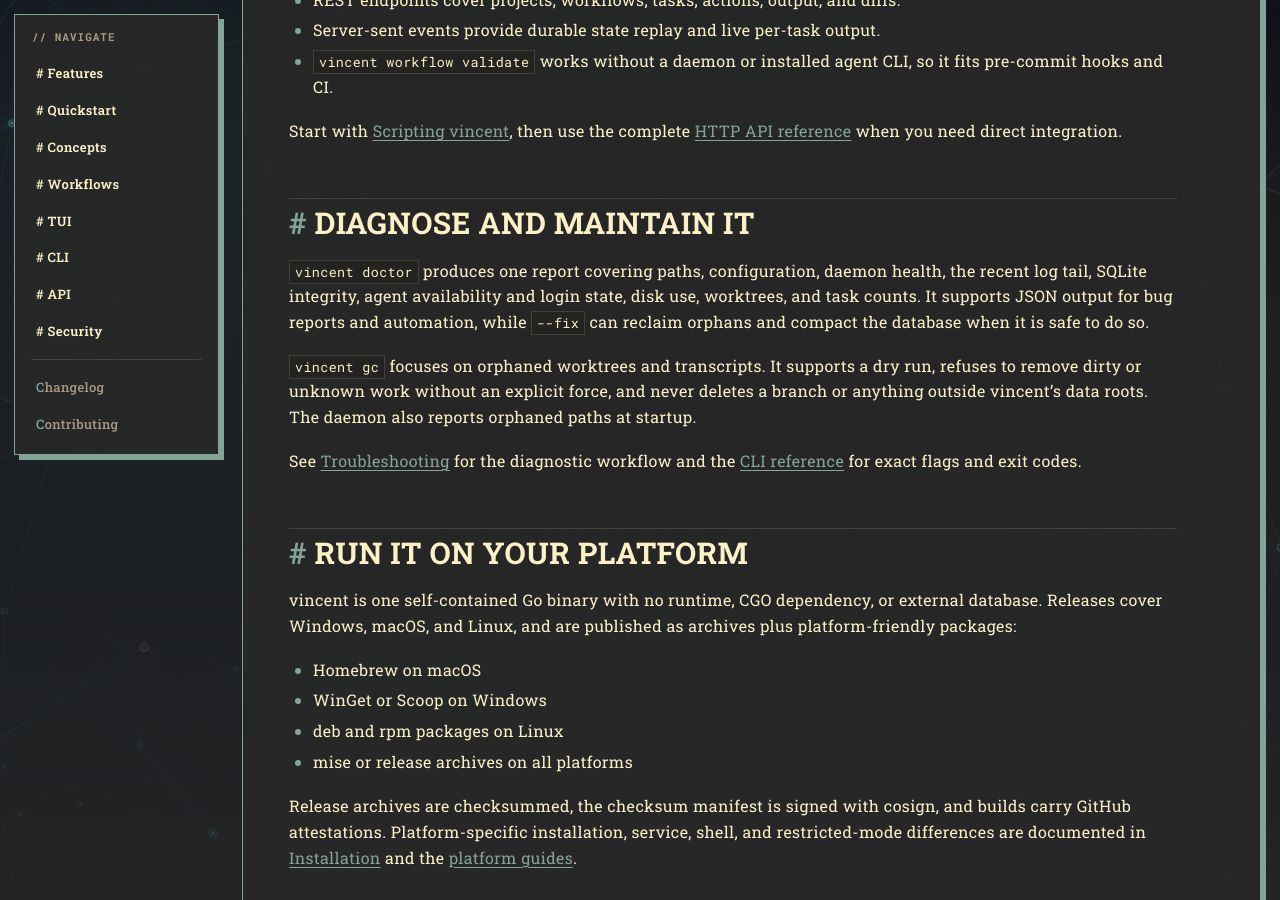
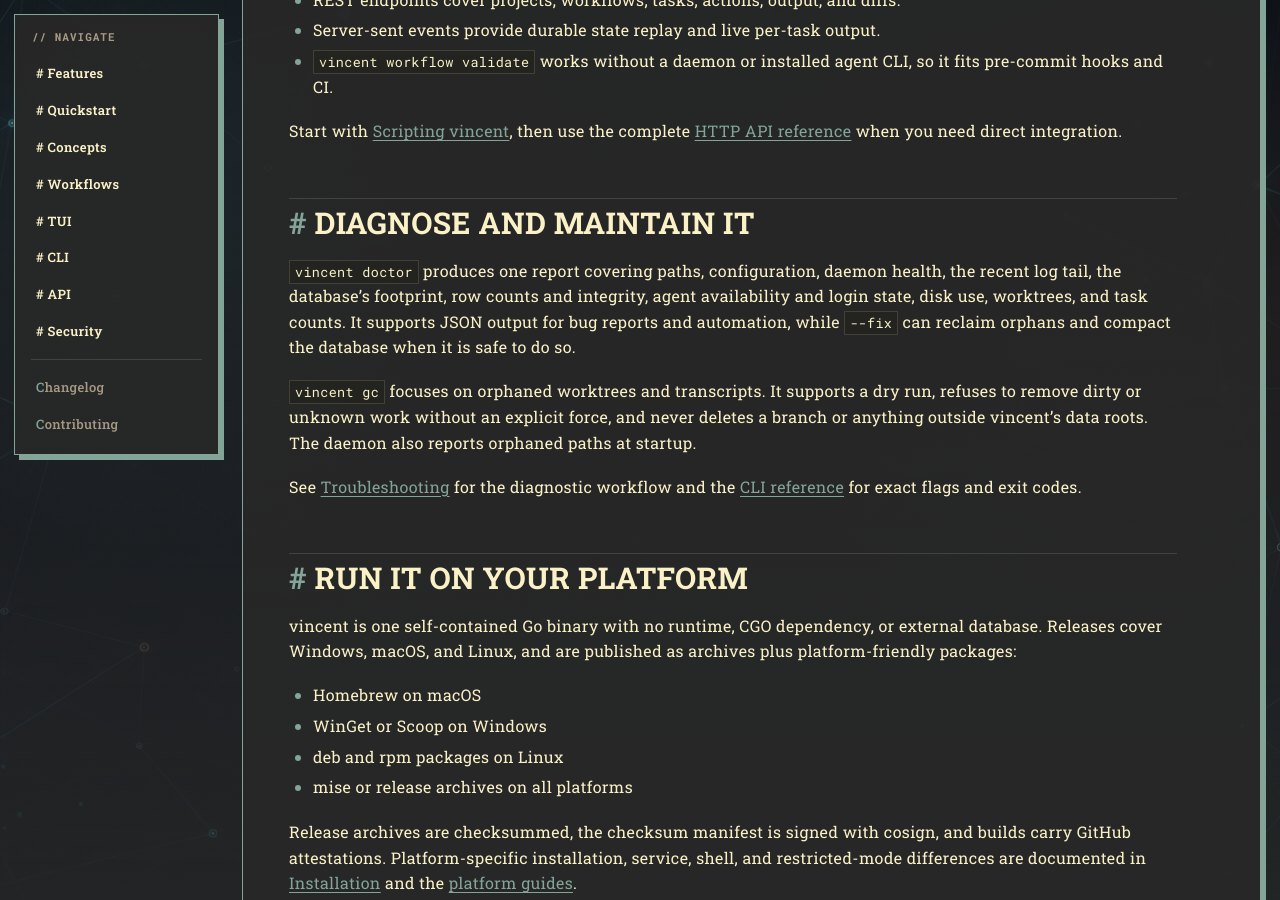
Before and after one commit to lezli01/vincent, a Jekyll site: the page built from docs/features.md, in a window 1280 px wide and 900 px high, scrolled down 4666 px. Built offline with Jekyll 4.4.1, drawn with Linux system fonts in a browser that asks for light colours; our own code applies the rules of GitHub Pages for plain Markdown files.

Commit message:
docs: record the database figures on the feature tour and the M3 gate
The feature tour summarized doctor's database group as "SQLite integrity",
which now leaves out the measurement the group exists for: the footprint and
the per-table row counts.

M3's S11 enumerates the daemon view's blocks and says `R` refreshes "all
three". The view now has a database block and a fourth source behind it
(`GET /v1/doctor?probe=false`), so a walkthrough graded against that row
would grade the wrong screen.

```diff
--- a/docs/features.md
+++ b/docs/features.md
@@ -185,8 +185,8 @@ Start with [Scripting vincent](guides/scripting.md), then use the complete
 ## Diagnose and maintain it
 
 `vincent doctor` produces one report covering paths, configuration, daemon
-health, the recent log tail, SQLite integrity, agent availability and login
-state, disk use, worktrees, and task counts. It supports JSON output for bug
+health, the recent log tail, the database's footprint, row counts and integrity,
+agent availability and login state, disk use, worktrees, and task counts. It supports JSON output for bug
 reports and automation, while `--fix` can reclaim orphans and compact the
 database when it is safe to do so.
 
```
Also changed, not shown: docs/gates/m3-gate.md (+1 -1 lines).
